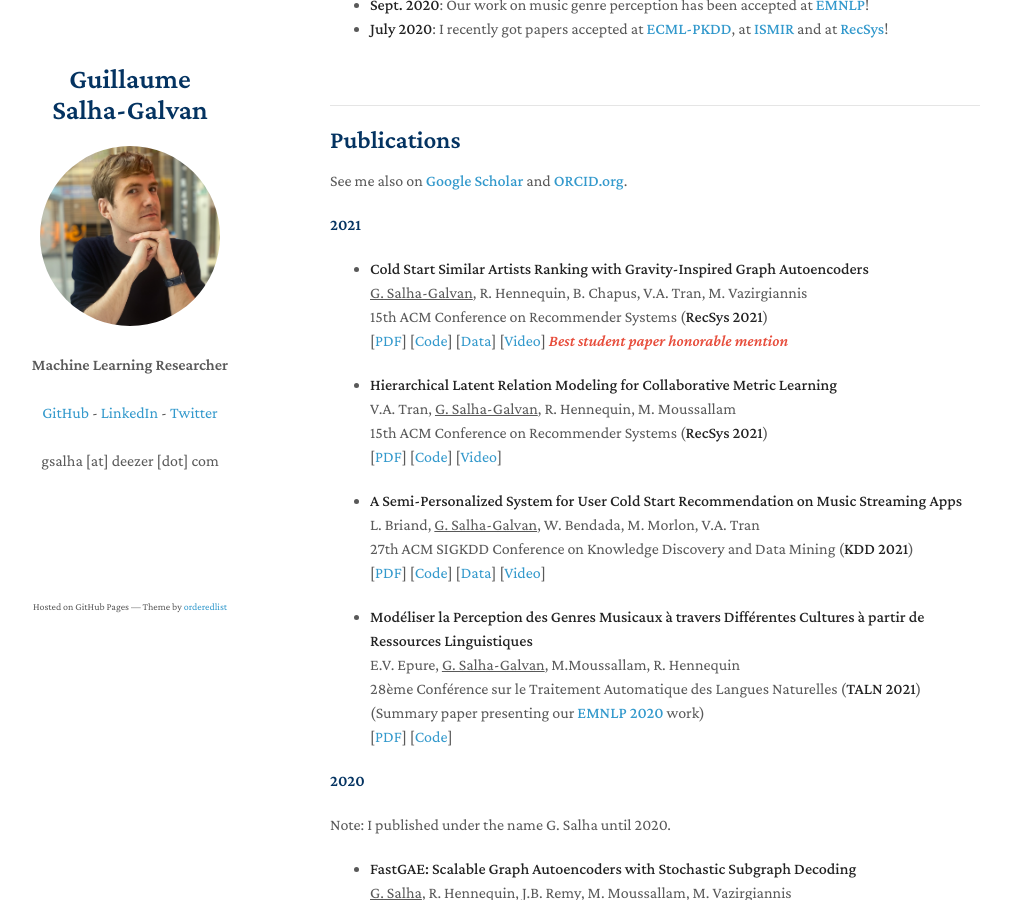
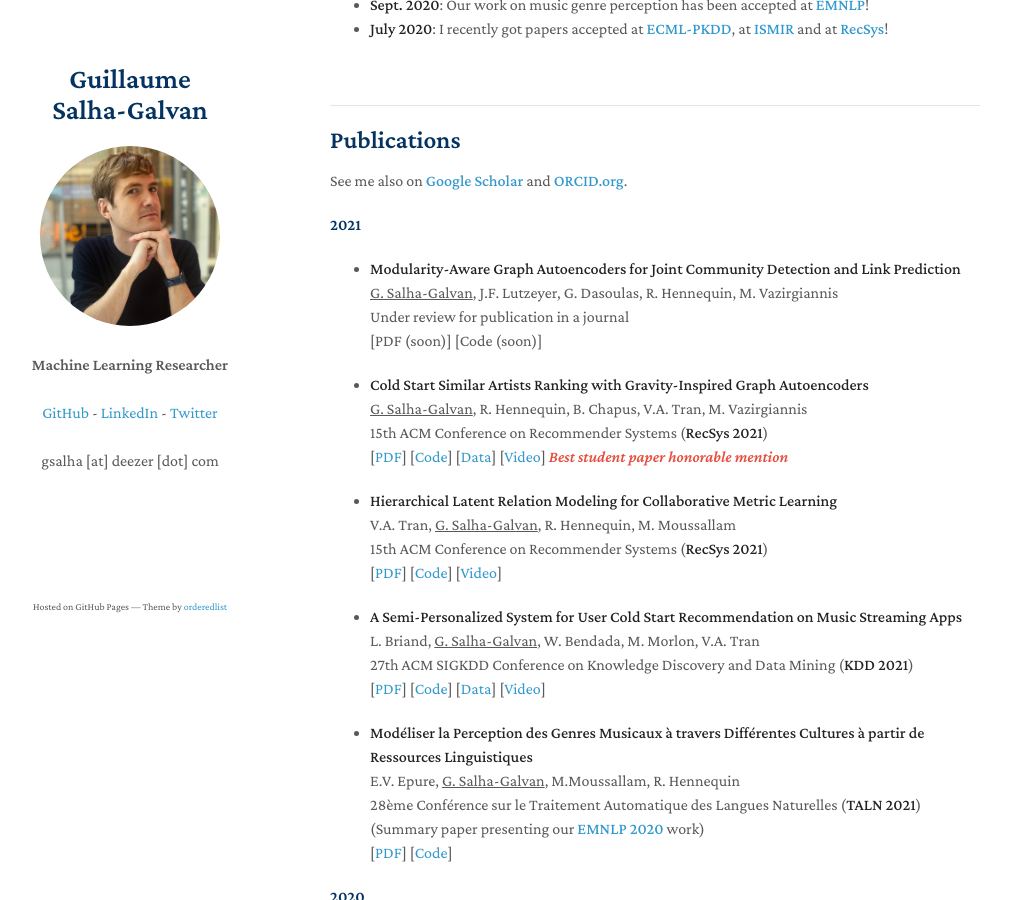
Before and after one commit to GuillaumeSalhaGalvan/GuillaumeSalhaGalvan.github.io, a Jekyll site: the page built from index.md, in a window 1280 px wide and 900 px high, scrolled down 675 px. Shown: the whole window, without its empty margins (140-1151 px from the left). Built offline with Jekyll 4.4.1, drawn with Linux system fonts in a browser that asks for light colours; our own code applies the rules of GitHub Pages for plain Markdown files; a script that is not in the unit is left out.

Commit message:
Update index.md

```diff
--- a/index.md
+++ b/index.md
@@ -34,6 +34,10 @@ See me also on **[Google Scholar](https://scholar.google.fr/citations?hl=fr&auth
 #### 2021
 
 
+
+- **Modularity-Aware Graph Autoencoders for Joint Community Detection and Link Prediction**<br>
+ <ins>G. Salha-Galvan</ins>, J.F. Lutzeyer, G. Dasoulas, R. Hennequin,  M. Vazirgiannis <br>
+ Under review for publication in a journal <br> [PDF (soon)] [Code (soon)]
 
 - **Cold Start Similar Artists Ranking with Gravity-Inspired Graph Autoencoders** <br>
 <ins>G. Salha-Galvan</ins>, R. Hennequin, B. Chapus, V.A. Tran, M. Vazirgiannis <br>
```
